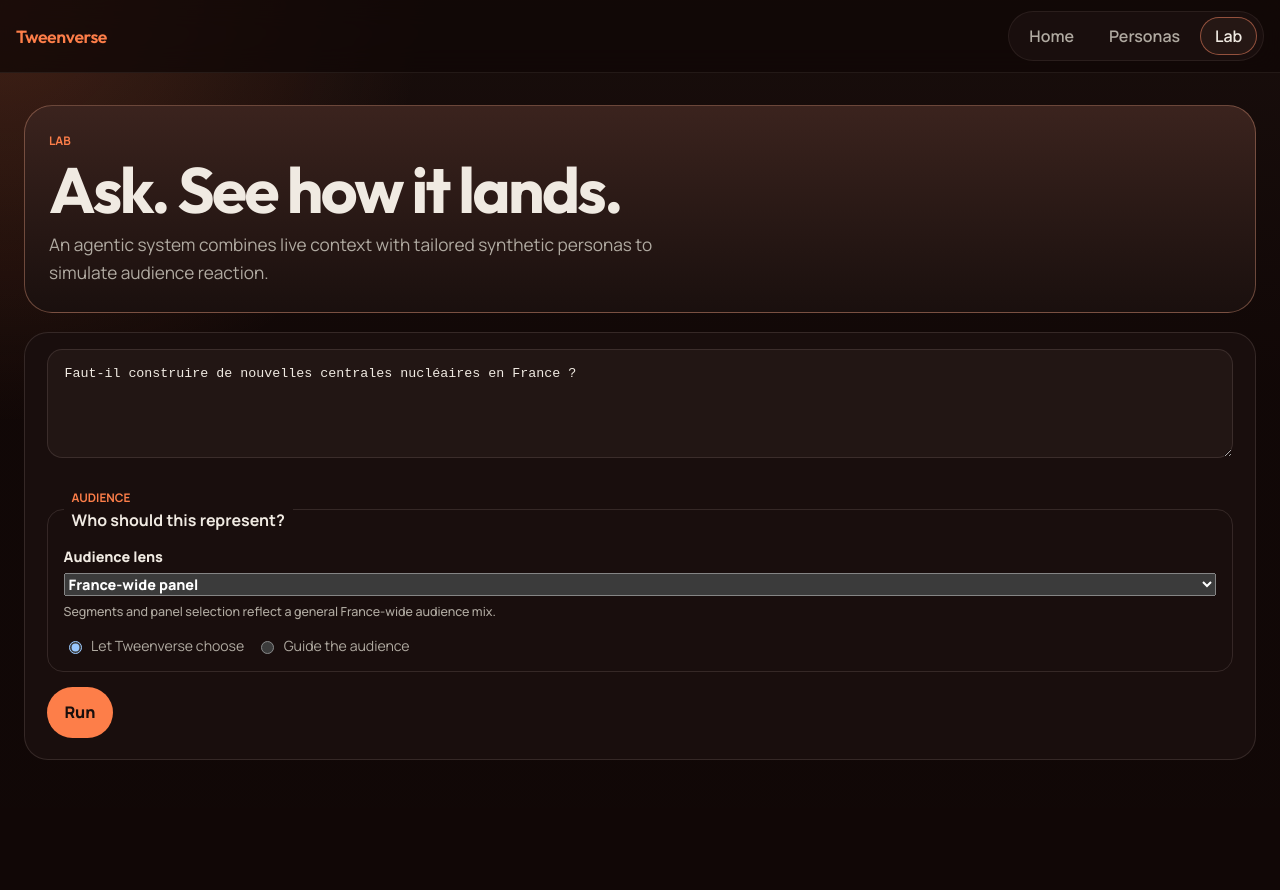
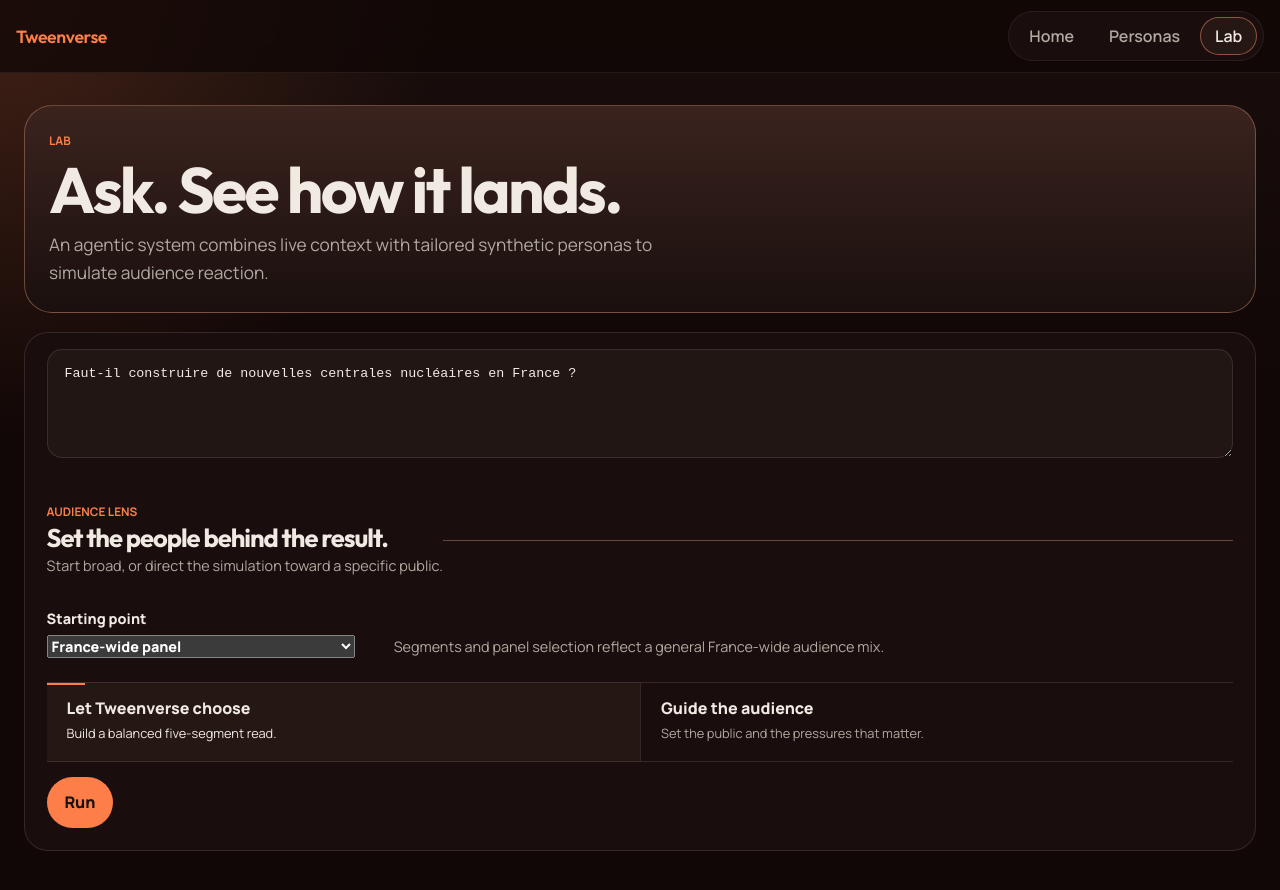
Before and after one commit to dsleo/twinverse, a Next.js app: page /lab in a window 1280 px wide. Shown: the top 890 px of the page. Before the commit the page ends 808 px from the top, so only its background shows below. Built offline with nearby package versions, Linux system fonts and the light colour scheme.

Commit message:
Refine guided audience builder styling

```diff
--- a/src/components/lab/AudienceBuilder.tsx
+++ b/src/components/lab/AudienceBuilder.tsx
@@ -169,13 +169,15 @@
 
   return (
     <fieldset className="audience-builder" disabled={disabled}>
-      <legend>
-        <span className="section-label">Audience</span>
-        <strong>Who should this represent?</strong>
+      <legend className="audience-builder-header">
+        <span className="section-label">Audience lens</span>
+        <strong>Set the people behind the result.</strong>
+        <small>Start broad, or direct the simulation toward a specific public.</small>
       </legend>
 
+      <div className="audience-lens-row">
         <label className="audience-builder-field">
-        <span>Audience lens</span>
+          <span>Starting point</span>
           <select
             value={audiencePreset}
             onChange={(event) =>
@@ -188,17 +190,19 @@
               </option>
             ))}
           </select>
-        <small>{audiencePresetDescriptions[audiencePreset]}</small>
         </label>
+        <p>{audiencePresetDescriptions[audiencePreset]}</p>
+      </div>
 
       <div
         className="audience-mode-toggle"
         role="radiogroup"
         aria-label="Audience mode"
       >
-        <label>
+        <label className={guidance.mode === "automatic" ? "active" : ""}>
           <input
             type="radio"
+            aria-label="Let Tweenverse choose"
             checked={guidance.mode === "automatic"}
             onChange={() =>
               updateGuidance({
@@ -209,22 +213,25 @@
               })
             }
           />
-          Let Tweenverse choose
+          <span>Let Tweenverse choose</span>
+          <small>Build a balanced five-segment read.</small>
         </label>
-        <label>
+        <label className={guidance.mode === "guided" ? "active" : ""}>
           <input
             type="radio"
+            aria-label="Guide the audience"
             checked={guidance.mode === "guided"}
             onChange={() => updateGuidance({ ...guidance, mode: "guided" })}
           />
-          Guide the audience
+          <span>Guide the audience</span>
+          <small>Set the public and the pressures that matter.</small>
         </label>
       </div>
 
       {guidance.mode === "guided" ? (
         <div className="audience-guidance-fields">
           <label className="audience-builder-field">
-            <span>Who should this represent?</span>
+            <span>Describe the public</span>
             <textarea
               value={guidance.brief ?? ""}
               onChange={(event) =>
@@ -234,7 +241,7 @@
                 })
               }
               rows={3}
-              placeholder="For example: working parents in secondary cities, concerned about household transport costs."
+              placeholder="Working parents in secondary cities, concerned about household transport costs."
             />
           </label>
 
@@ -311,7 +318,7 @@
           </div>
 
           <label className="audience-builder-field">
-            <span>Priority concerns</span>
+            <span>Set the information lens</span>
             <input
               value={(guidance.priorityConcerns ?? []).join(", ")}
               onChange={(event) =>
@@ -327,7 +334,7 @@
               placeholder="Household costs, local services, implementation"
             />
             <small>
-              Up to three concerns; they guide segmentation and source planning.
+              Up to three concerns that guide segment design and source selection.
             </small>
           </label>
 
@@ -344,10 +351,10 @@
 
       {preview ? (
         <section className="audience-proposal" aria-live="polite">
-          <div className="card-topline">
+          <div className="audience-proposal-heading">
             <div>
               <div className="section-label">Audience proposal</div>
-              <h3>Five segments for this question</h3>
+              <h3>Five ways this question may land.</h3>
             </div>
           </div>
           {preview.warnings.length ? (
@@ -357,21 +364,21 @@
               ))}
             </div>
           ) : null}
-          <div className="audience-proposal-grid">
+          <ol className="audience-proposal-grid">
             {preview.proposal.segments.map((segment) => {
               const count =
                 preview.eligibility.find(
                   (entry) => entry.segmentId === segment.id,
                 )?.eligiblePersonaCount ?? 0;
               return (
-                <article key={segment.id}>
+                <li key={segment.id}>
                   <strong>{segment.label}</strong>
                   <p>{segment.summary}</p>
                   <small>{count} eligible personas</small>
-                </article>
+                </li>
               );
             })}
-          </div>
+          </ol>
           <div className="audience-proposal-actions">
             <button
               type="button"
--- a/src/styles.css
+++ b/src/styles.css
@@ -42,17 +42,33 @@
 
 .audience-builder {
   display: grid;
-  gap: var(--space-3);
-  margin: var(--space-3) 0 0;
-  padding: var(--space-3);
-  border: 1px solid var(--line);
-  border-radius: 1rem;
+  gap: clamp(1rem, 1.9vw, 1.6rem);
+  margin: clamp(1.2rem, 2.4vw, 2rem) 0 0;
+  padding: clamp(1.2rem, 2.5vw, 2.25rem) 0 0;
+  border: 0;
+  border-top: 1px solid var(--line-strong);
 }
 
-.audience-builder legend {
+.audience-builder-header {
   display: grid;
-  gap: 0.2rem;
-  padding: 0 var(--space-1);
+  max-width: 42rem;
+  gap: 0.3rem;
+  padding: 0;
+}
+
+.audience-builder-header strong {
+  font-family: var(--font-display);
+  font-size: clamp(1.35rem, 2vw, 1.8rem);
+  line-height: 1.02;
+  letter-spacing: -0.04em;
+}
+
+.audience-builder-header small,
+.audience-lens-row p {
+  margin: 0;
+  color: var(--muted);
+  font-size: 0.9rem;
+  line-height: 1.45;
 }
 
 .audience-builder-field {
@@ -69,48 +85,117 @@
   font-weight: 500;
 }
 
+.audience-lens-row {
+  display: grid;
+  grid-template-columns: minmax(14rem, 0.72fr) minmax(0, 1.28fr);
+  gap: clamp(1rem, 3vw, 3rem);
+  align-items: end;
+  max-width: 56rem;
+}
+
 .audience-mode-toggle,
 .audience-proposal-actions,
 .audience-filter-actions {
   display: flex;
   flex-wrap: wrap;
-  gap: 0.75rem;
+  gap: 0;
   align-items: center;
 }
 
 .audience-mode-toggle label {
-  display: inline-flex;
-  gap: 0.4rem;
-  align-items: center;
+  position: relative;
+  display: grid;
+  flex: 1 1 14rem;
+  gap: 0.2rem;
+  min-height: 5rem;
+  padding: 0.85rem 1rem 1rem 1.25rem;
+  border-top: 1px solid var(--line);
+  border-bottom: 1px solid var(--line);
   color: var(--muted);
-  font-size: 0.88rem;
+  cursor: pointer;
+  transition: color 160ms ease, background 160ms ease;
+}
+
+.audience-mode-toggle label + label {
+  border-left: 1px solid var(--line);
+}
+
+.audience-mode-toggle input {
+  position: absolute;
+  inset: 0;
+  opacity: 0;
+  cursor: pointer;
+}
+
+.audience-mode-toggle span {
+  color: var(--text);
+  font-weight: 800;
+}
+
+.audience-mode-toggle small {
+  font-size: 0.8rem;
+  line-height: 1.35;
+}
+
+.audience-mode-toggle label.active {
+  color: var(--text);
+  background: color-mix(in oklch, var(--surface-raised) 78%, var(--accent-soft) 22%);
+}
+
+.audience-mode-toggle label.active::before {
+  position: absolute;
+  top: 0;
+  left: 0;
+  width: 2.4rem;
+  height: 2px;
+  background: var(--accent);
+  content: "";
 }
 
 .audience-guidance-fields,
 .audience-proposal {
   display: grid;
-  gap: var(--space-3);
+  gap: clamp(1rem, 2vw, 1.6rem);
+  max-width: 58rem;
+  padding-top: 0.15rem;
+}
+
+.audience-guidance-fields > .audience-builder-field {
+  padding-bottom: clamp(1rem, 2vw, 1.5rem);
+  border-bottom: 1px solid var(--line);
+}
+
+.audience-guidance-fields > .audience-builder-field > span {
+  font-family: var(--font-display);
+  font-size: 1.05rem;
+  letter-spacing: -0.02em;
 }
 
 .audience-filter-picker,
-.audience-filter-columns,
 .audience-proposal-grid {
   display: grid;
+  grid-template-columns: minmax(0, 0.8fr) minmax(0, 1fr) auto;
+  gap: 0.8rem;
+}
+
+.audience-filter-columns {
+  display: grid;
   grid-template-columns: repeat(2, minmax(0, 1fr));
-  gap: var(--space-2);
+  gap: clamp(1rem, 2vw, 1.8rem);
 }
 
 .audience-filter-actions {
   align-self: end;
+  gap: 0.5rem;
 }
 
 .audience-filter-list {
   display: grid;
-  gap: 0.45rem;
-  min-height: 5rem;
-  padding: 0.85rem;
-  border: 1px solid var(--line);
-  border-radius: 0.8rem;
+  align-content: start;
+  gap: 0.5rem;
+  min-height: 5.8rem;
+  padding: 0.15rem 0 0.8rem;
+  border-bottom: 1px solid var(--line);
 }
 
 .audience-filter-list > strong {
@@ -127,29 +212,51 @@
 
 .audience-filter-list button {
   width: fit-content;
-  padding: 0.35rem 0.55rem;
+  padding: 0;
   border: 0;
-  border-radius: 999px;
   color: var(--text);
-  background: var(--surface-raised);
+  background: transparent;
   cursor: pointer;
   font: inherit;
   font-size: 0.8rem;
+  text-align: left;
+  text-decoration: underline;
+  text-decoration-color: var(--line-strong);
+  text-underline-offset: 0.26em;
 }
 
 .audience-proposal {
-  padding-top: var(--space-3);
+  margin-top: var(--space-2);
+  padding-top: clamp(1.2rem, 2.6vw, 2rem);
+  border-top: 2px solid var(--accent);
+}
+
+.audience-proposal-heading h3 {
+  max-width: 26rem;
+  margin: 0.25rem 0 0;
+  font-family: var(--font-display);
+  font-size: clamp(1.45rem, 2.5vw, 2.15rem);
+  line-height: 0.98;
+  letter-spacing: -0.04em;
+}
+
+.audience-proposal-grid {
+  grid-template-columns: repeat(5, minmax(0, 1fr));
+  gap: 0;
+  margin: 0;
+  padding: 0;
+  list-style: none;
+}
+
+.audience-proposal-grid li {
+  min-height: 9rem;
+  padding: 0.85rem 0.9rem 0.85rem 0;
   border-top: 1px solid var(--line);
 }
 
-.audience-proposal-grid {
-  grid-template-columns: repeat(auto-fit, minmax(12rem, 1fr));
-}
-
-.audience-proposal-grid article {
-  padding: 0.85rem;
-  border: 1px solid var(--line);
-  border-radius: 0.8rem;
+.audience-proposal-grid li + li {
+  padding-left: 0.9rem;
+  border-left: 1px solid var(--line);
 }
 
 .audience-proposal-grid p,
@@ -175,9 +282,24 @@
 }
 
 @media (max-width: 720px) {
+  .audience-lens-row,
   .audience-filter-picker,
   .audience-filter-columns {
     grid-template-columns: 1fr;
+  }
+
+  .audience-mode-toggle label + label {
+    border-top: 0;
+    border-left: 0;
+  }
+
+  .audience-proposal-grid {
+    grid-template-columns: repeat(2, minmax(0, 1fr));
+  }
+
+  .audience-proposal-grid li:nth-child(odd) {
+    padding-left: 0;
+    border-left: 0;
   }
 }
 
```
Also changed, not shown: 1 other file (tests, documents, lock files or other folders). Lines whose indentation alone changed are shown as unchanged.
